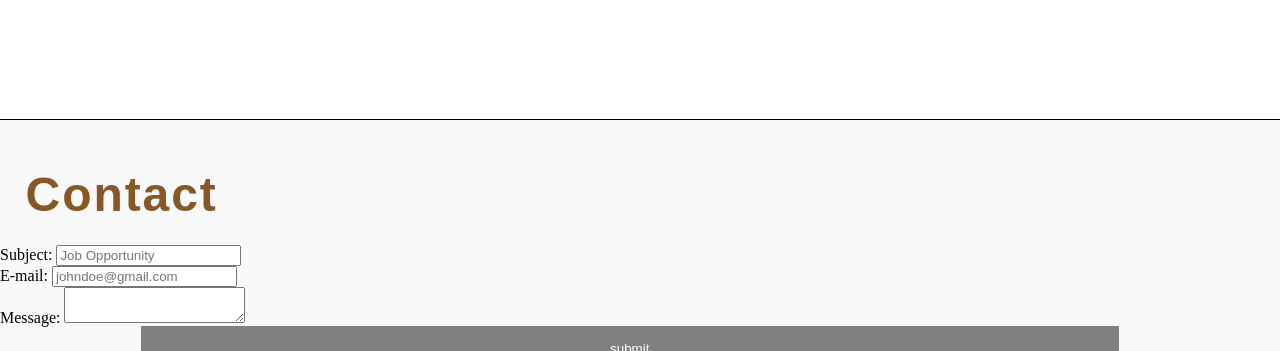
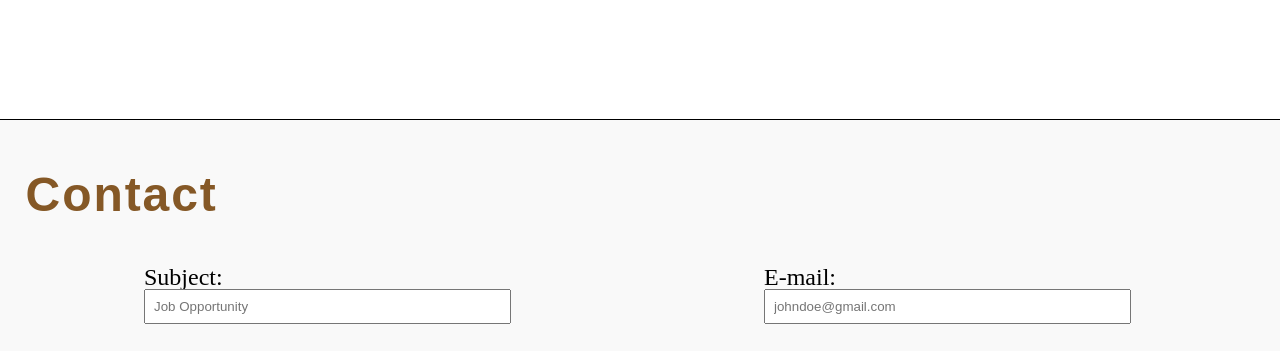
Before and after one commit to likho-dyantyi/better-portfolio, a plain HTML site: page index.html in a window 1280 px wide. Shown: the part 3036-3387 px from the top of the page. Drawn offline with Linux system fonts and the light colour scheme; a script that the page names is missing.

Commit message:
Add files via upload
reCaptcha

```diff
--- a/style.css
+++ b/style.css
@@ -372,48 +372,48 @@ h5 {
   letter-spacing: 0.04em;
 }
 
-.frmDataEntry {
+#frmDataEntry {
   padding: 20px;
   display: flex;
   flex-wrap: wrap;
 }
 
-.frmDataEntry div {
+#frmDataEntry div {
   width: 10px;
 }
 
-.frmDataEntry .form-group {
+#frmDataEntry .form-group {
   padding-bottom: 30px;
   padding-left: 10%;
   flex: 1;
   flex-basis: 33%;
 }
 
-.frmDataEntry .form-group2 {
+#frmDataEntry .form-group2 {
   padding-bottom: 30px;
   padding-left: 10%;
   flex: 1;
   flex-basis: 33%;
 }
 
-.frmDataEntry .form-group3 {
+#frmDataEntry .form-group3 {
   padding-bottom: 30px;
   padding-left: 10%;
   flex: 1;
   flex-basis: 33%;
 }
 
-.frmDataEntry label {
+#frmDataEntry label {
   font-size: 1.5em;
   display: block;
 }
 
-.frmDataEntry input {
+#frmDataEntry input {
   padding: 8px;
   width: 70%;
 }
 
-.frmDataEntry textarea {
+#frmDataEntry textarea {
   width: 86.9%;
   height: 100px;
 }
```
